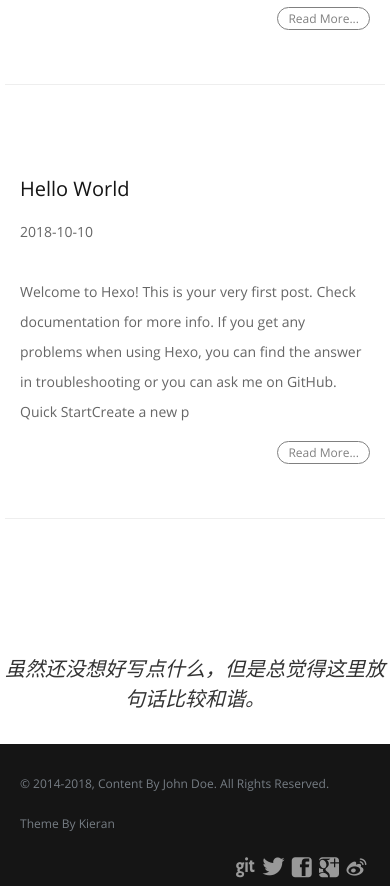
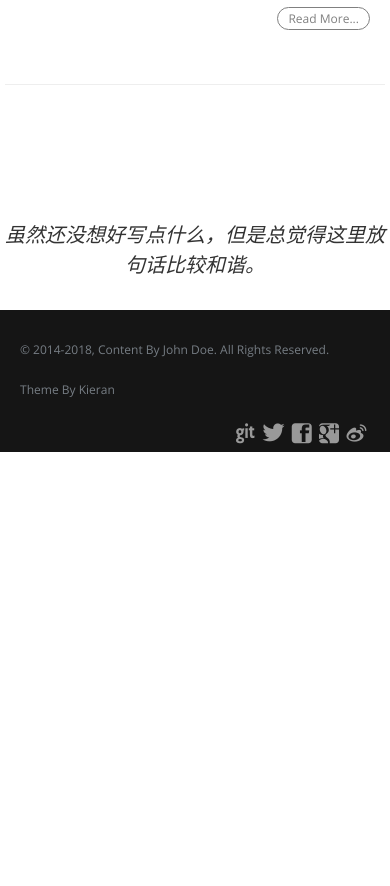
Before and after one commit to MingCool/MingCool.github.io, a plain HTML site: page index.html in a window 390 px wide. Shown: the part 1318-2204 px from the top of the page. After the commit the page ends 1770 px from the top, so only its background shows below. Drawn offline with Linux system fonts and the light colour scheme.

Commit message:
Site updated: 2018-11-11 17:06:49

```diff
--- a/index.html
+++ b/index.html
@@ -239,37 +239,6 @@ InnoDB支持多种锁粒度，默认为行锁，锁粒度最小，锁冲突概
             </div>
         </div>
 
-        <div class="row">
-            <div class="col-md-8 col-md-offset-2 opening-statement">
-                <div class="col-md-4">
-                    <h3><a href="/2018/10/10/hello-world/">Hello World</a></h3>
-                    <span>
-                        <span class="post-meta">
-      <time datetime="2018-10-10T14:43:57.605Z" itemprop="datePublished">
-          2018-10-10
-      </time>
-
-</span>
-                    </span>
-                </div>
-                <div class="col-md-8">
-                    <p>
-
-                        Welcome to Hexo! This is your very first post. Check documentation for more info. If you get any problems when using Hexo, you can find the answer in troubleshooting or you can ask me on GitHub.
-Quick StartCreate a new p
-
-                    </p>
-
-                    <p class="pull-right readMore">
-                        <a href="/2018/10/10/hello-world/">Read More...</a>
-                    </p>
-
-                </div>
-                <div class="clearfix"></div>
-                <hr class="nogutter">
-            </div>
-        </div>
-
         <nav class="pagination" role="pagination">
 
 
```
Also changed, not shown: 2018/11/11/Mysql的锁/index.html (+0 -4 lines), archives/2018/index.html (+0 -9 lines), archives/index.html (+0 -9 lines).
